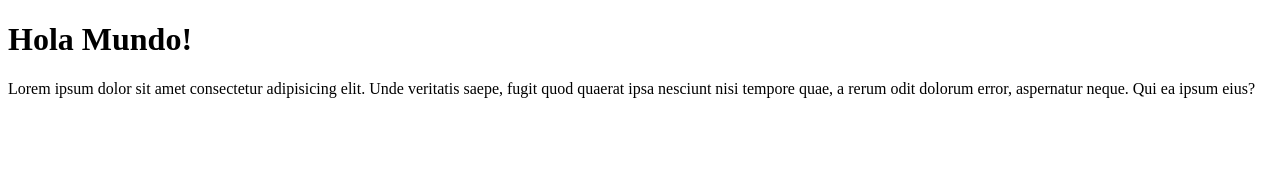
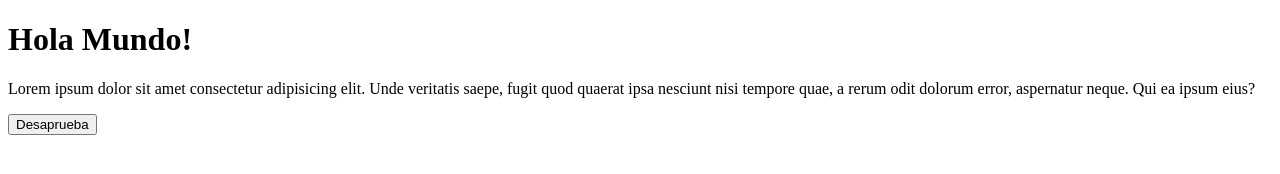
Before and after one commit to jkeynerfernandez/ComoDeseen, a plain HTML site: page index.html in a window 1280 px wide. Drawn offline with Linux system fonts and the light colour scheme.

Commit message:
creé el botón

```diff
--- a/index.html
+++ b/index.html
@@ -12,5 +12,7 @@
          a rerum odit dolorum error, aspernatur neque.
          Qui ea ipsum eius?</p>
 
+    <button value="0" type="buitton" >Desaprueba</button>
+
 </body>
 </html>
```
